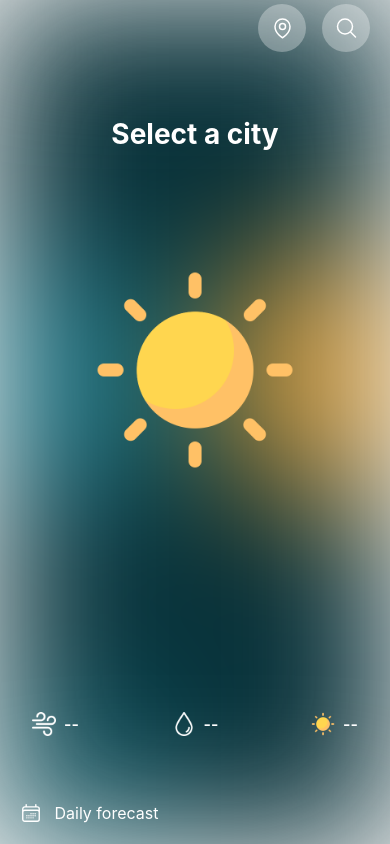
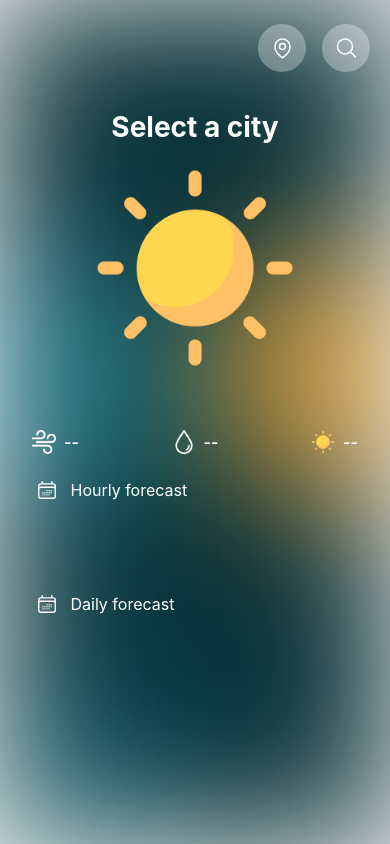
Before and after one commit to likeblossom/weather-application, a React Native app: screen /Home in a window 390 px wide. Built offline with nearby package versions, Linux system fonts and the light colour scheme.

Commit message:
feat. Implemented hourly forecast
- Hourly forecast includes time and feels like temperature
- To be completed: setting when time starts hourly

```diff
--- a/api/weather.js
+++ b/api/weather.js
@@ -1,7 +1,7 @@
 import axios from 'axios';
 
 const forecastEndpoint = params =>
-  `https://api.open-meteo.com/v1/forecast?latitude=${params.latitude}&longitude=${params.longitude}&current=temperature_2m,apparent_temperature,relativehumidity_2m,weathercode,windspeed_10m&hourly=temperature_2m,relativehumidity_2m,weathercode,windspeed_10m&daily=weathercode,temperature_2m_max,temperature_2m_min,sunrise,sunset&timezone=auto&forecast_days=7`;
+  `https://api.open-meteo.com/v1/forecast?latitude=${params.latitude}&longitude=${params.longitude}&current=temperature_2m,apparent_temperature,relativehumidity_2m,weathercode,windspeed_10m&hourly=temperature_2m,apparent_temperature,relativehumidity_2m,weathercode,windspeed_10m&daily=weathercode,temperature_2m_max,temperature_2m_min,sunrise,sunset&timezone=auto&forecast_days=7`;
 
 const locationsEndpoint = params =>
   `https://geocoding-api.open-meteo.com/v1/search?name=${params.cityName}&count=10&language=en&format=json`;
--- a/screens/HomeScreen.js
+++ b/screens/HomeScreen.js
@@ -6,7 +6,7 @@ import { CalendarDaysIcon, MagnifyingGlassIcon, MapPinIcon as MapPinOutlineIcon
 import { MapPinIcon } from 'react-native-heroicons/solid';
 import { theme } from '../theme';
 import {debounce} from 'lodash';
-import { fetchLocations, fetchWeatherForecast, getWeatherCondition, getDayName, formatTemperature } from '../api/weather';
+import { fetchLocations, fetchWeatherForecast, getWeatherCondition, getDayName, formatTemperature, formatTime } from '../api/weather';
 import { getWeatherImage } from '../constants';
 import { saveLastCity, loadLastCity } from '../storage/asyncStorage';
 import * as Location from 'expo-location';
@@ -54,7 +54,9 @@ export default function HomeScreen() {
       setWeather(data);
       console.log('Got forecast:', data);
       console.log('Daily data:', data?.daily);
+      console.log('Hourly data:', data?.hourly);
       console.log('Daily time array:', data?.daily?.time);
+      console.log('Hourly time array:', data?.hourly?.time);
       console.log('Weather code:', data?.current?.weathercode);
       console.log('Weather condition:', data?.current?.weathercode ? getWeatherCondition(data.current.weathercode) : 'No weather code');
     });
@@ -146,7 +148,7 @@ export default function HomeScreen() {
   }
 
   const handleTextDebounce = useCallback(debounce(handleSearch, 700), []);
-  const {current, daily} = weather;
+  const {current, daily, hourly} = weather;
 
   return (
     <View style={styles.container}>
@@ -225,7 +227,14 @@ export default function HomeScreen() {
             ) : null
           }
         </View>
-        {/* Forecast section */}
+
+        {/* Scrollable content */}
+        <ScrollView
+          style={styles.mainScrollView}
+          showsVerticalScrollIndicator={false}
+          contentContainerStyle={styles.scrollViewContainer}
+        >
+          {/* Current Weather section */}
           <View style={styles.forecastContainer}>
               {/* Location section */}
               <Text style={styles.locationName}>
@@ -344,6 +353,47 @@ export default function HomeScreen() {
                   })()}
                 </View>
               </View>
+
+              {/* Hourly Forecast section */}
+              <View style={styles.hourlyForecastInline}>
+                  <View style={styles.forecastHeader}>
+                      <CalendarDaysIcon size="22" color="white" />
+                      <Text style={styles.forecastHeaderText}> Hourly forecast</Text>
+                  </View>
+                  <ScrollView
+                      horizontal
+                      contentContainerStyle={styles.scrollViewContent}
+                      showsHorizontalScrollIndicator={false}
+                  >
+                      {hourly?.time && hourly.time.map((time, index) => {
+                        const weatherCode = hourly.weathercode?.[index];
+                        const temperature = hourly.temperature_2m?.[index];
+                        const feelsLike = hourly.apparent_temperature?.[index];
+
+                        return (
+                          <View key={index} style={[styles.forecastCard, {backgroundColor: theme.bgWhite(0.15)}]}>
+                              <Image
+                                  source={
+                                    weatherCode
+                                      ? getWeatherImage(getWeatherCondition(weatherCode).image)
+                                      : getWeatherImage('sun')
+                                  }
+                                  style={styles.forecastIcon} />
+                              <Text style={styles.dayText}>{formatTime(time)}</Text>
+                              <Text style={styles.tempText}>
+                                {temperature ? `${formatTemperature(temperature)}` : '--'}
+                                {temperature && <Text>&#176;C</Text>}
+                              </Text>
+                              {feelsLike && (
+                                <Text style={styles.feelsLikeHourly}>
+                                  Feels {formatTemperature(feelsLike)}&#176;C
+                                </Text>
+                              )}
+                          </View>
+                        );
+                      })}
+                  </ScrollView>
+              </View>
           </View>
 
           {/* Daily Forecast section */}
@@ -388,6 +438,7 @@ export default function HomeScreen() {
                   })}
               </ScrollView>
           </View>
+        </ScrollView>
 
       </SafeAreaView>
     </View>
@@ -407,9 +458,17 @@ const styles = StyleSheet.create({
   safeArea: {
     flex: 1,
   },
+  mainScrollView: {
+    flex: 1,
+  },
+  scrollViewContainer: {
+    flexGrow: 1,
+    paddingBottom: 40,
+  },
   searchContainer: {
-    height: '7%',
+    height: 70,
     marginHorizontal: 16,
+    marginTop: 20,
     position: 'relative',
     zIndex: 50,
   },
@@ -475,9 +534,10 @@ const styles = StyleSheet.create({
   // Forecast section styles
   forecastContainer: {
     marginHorizontal: 16,
-    flex: 1,
     justifyContent: 'space-around',
-    marginBottom: 8,
+    marginBottom: 40,
+    paddingTop: 20,
+    paddingBottom: 20,
   },
   locationName: {
     color: 'white',
@@ -497,9 +557,11 @@ const styles = StyleSheet.create({
   weatherImage: {
     width: 208,
     height: 208,
+    marginVertical: 20,
   },
   temperatureContainer: {
     alignItems: 'center',
+    marginBottom: 30,
   },
   temperature: {
     textAlign: 'center',
@@ -527,6 +589,7 @@ const styles = StyleSheet.create({
     flexDirection: 'row',
     justifyContent: 'space-between',
     marginHorizontal: 16,
+    marginBottom: 10,
   },
   statItem: {
     flexDirection: 'row',
@@ -541,10 +604,6 @@ const styles = StyleSheet.create({
     color: 'white',
     fontWeight: '600',
     fontSize: 16,
-  },
-  // Daily Forecast section styles
-  dailyForecastContainer: {
-    marginBottom: 8,
   },
   forecastHeader: {
     flexDirection: 'row',
@@ -589,4 +648,26 @@ const styles = StyleSheet.create({
     fontWeight: '500',
     marginTop: 2,
   },
+  feelsLikeHourly: {
+    color: '#9ca3af',
+    fontSize: 12,
+    fontWeight: '500',
+    marginTop: 2,
+    textAlign: 'center',
+  },
+
+  // Hourly Forecast section styles
+  hourlyForecastContainer: {
+    marginBottom: 30,
+    marginHorizontal: 16,
+  },
+  hourlyForecastInline: {
+    marginTop: 15,
+    marginBottom: 20,
+  },
+  // Daily Forecast section styles
+  dailyForecastContainer: {
+    marginBottom: 30,
+    marginHorizontal: 16,
+  },
 });
```
Lines whose indentation alone changed are shown as unchanged.
